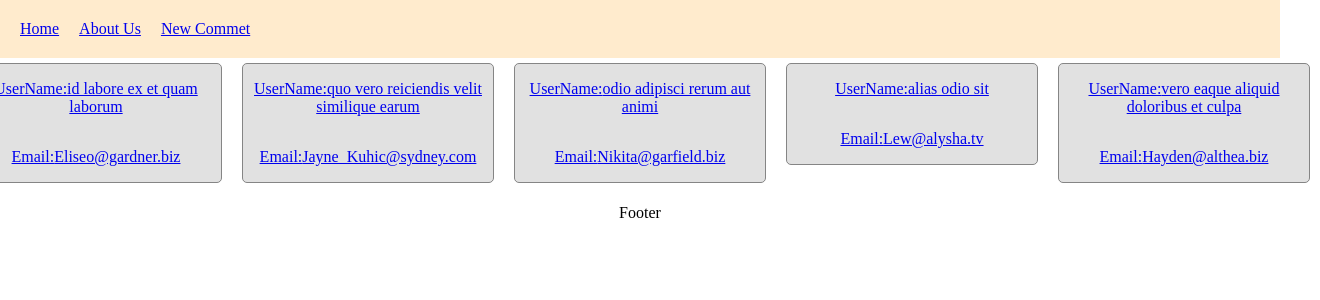
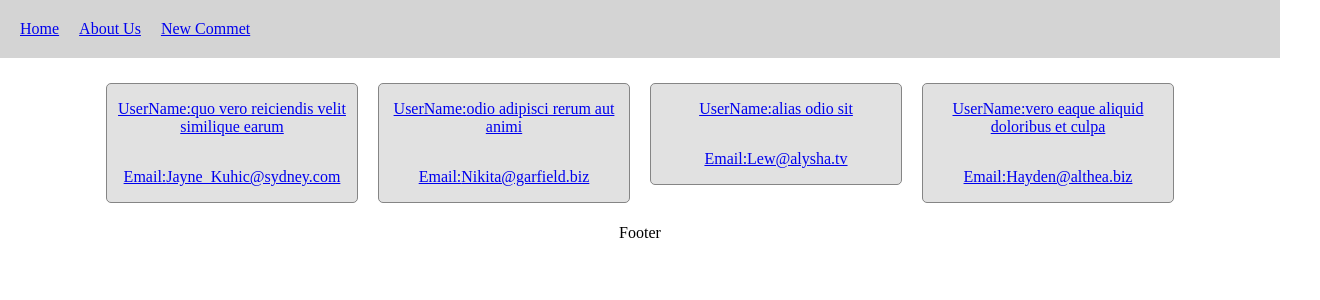
Before and after one commit to ZahraNejati79/http-app, a React (Create React App) app: page / in a window 1280 px wide. Shown: the top 300 px of the page, 1320 px wide, since content can reach past the window. Built offline with nearby package versions, Linux system fonts and the light colour scheme; data requests are answered from the project's data file.

Commit message:
dynamic routes and handlers

```diff
--- a/db.json
+++ b/db.json
@@ -1,12 +1,5 @@
 {
   "comments": [
-    {
-      "postId": 1,
-      "id": 1,
-      "name": "id labore ex et quam laborum",
-      "email": "Eliseo@gardner.biz",
-      "body": "laudantium enim quasi est quidem magnam voluptate ipsam eos tempora quo necessitatibus dolor quam autem quasi reiciendis et nam sapiente accusantium"
-    },
     {
       "postId": 1,
       "id": 2,
--- a/src/Component/FullComment/FullComment.jsx
+++ b/src/Component/FullComment/FullComment.jsx
@@ -4,7 +4,8 @@ import http from "../../services/httpServices";
 import { getOneComment } from "../../services/getOneCommentServices";
 import { deleteComment } from "../../services/deleteCommentServices";
 import { getAllcomments } from "../../services/getAllCommentServices";
-const FullComment = ({ setComment, match }) => {
+const FullComment = ({ match, history }) => {
+  console.log("history", history);
   const [selectCommet, setSelectComment] = useState(null);
   const commentId = match.params.id;
   useEffect(() => {
@@ -17,9 +18,7 @@ const FullComment = ({ setComment, match }) => {
   const deleteHandler = async (id) => {
     try {
       await deleteComment(id);
-      const { data } = await getAllcomments();
-      setSelectComment(null);
-      setComment(data);
+      history.push("/");
     } catch (error) {
       console.log(error);
     }
@@ -44,11 +43,13 @@ const FullComment = ({ setComment, match }) => {
   }
   if (selectCommet) {
     commentDetail = (
-      <div className={styles.fullComponent}>
-        <p>{selectCommet.name}</p>
-        <p>{selectCommet.email}</p>
-        <p>{selectCommet.body}</p>
-        <button onClick={() => deleteHandler(selectCommet.id)}>Delete</button>
+      <div className={styles.container}>
+        <div className={styles.fullComponent}>
+          <p>{selectCommet.name}</p>
+          <p>{selectCommet.email}</p>
+          <p>{selectCommet.body}</p>
+          <button onClick={() => deleteHandler(selectCommet.id)}>Delete</button>
+        </div>
       </div>
     );
   }
--- a/src/Component/FullComment/FullComment.module.css
+++ b/src/Component/FullComment/FullComment.module.css
@@ -6,6 +6,14 @@
   margin: 5px 10px;
   background-color: #e1e1e1;
   border: 1px solid rgb(133, 133, 133);
-  width: 500px;
+  width: 100%;
   border-radius: 5px;
+  padding: 30px 0px;
 }
+.container {
+  width: 100%;
+  margin-top: 20px;
+  display: flex;
+  justify-content: center;
+  align-items: center;
+}
--- a/src/Component/RouterComponents/Navigaation.module.css
+++ b/src/Component/RouterComponents/Navigaation.module.css
@@ -1,7 +1,7 @@
 .nav ul {
   display: flex;
   padding: 20px;
-  background-color: blanchedalmond;
+  background-color: rgb(212, 212, 212);
   margin: 0;
 }
 .nav ul li {
--- a/src/Container/DiscussComponent/DiscussComponent.jsx
+++ b/src/Container/DiscussComponent/DiscussComponent.jsx
@@ -7,7 +7,7 @@ import { toast } from "react-toastify";
 import { Link } from "react-router-dom";
 const DiscussComponent = () => {
   const [comment, setComment] = useState(null);
-  const [selectedCommentId, setSelectedCommentId] = useState(null);
+
   const [error, setError] = useState(false);
   useEffect(() => {
     // http
@@ -36,9 +36,6 @@ const DiscussComponent = () => {
   //     .then((res) => setComment(res.data))
   //     .catch((error) => console.log(error));
   // };
-  const selectComment = (id) => {
-    setSelectedCommentId(id);
-  };
 
   const errorHandler = () => {
     {
@@ -50,11 +47,7 @@ const DiscussComponent = () => {
       if (comment && !error) {
         commentError = comment.map((c) => (
           <Link to={`/comment/${c.id}`} key={c.id}>
-            <CommentC
-              name={c.name}
-              email={c.email}
-              clickHandler={() => selectComment(c.id)}
-            />
+            <CommentC name={c.name} email={c.email} />
           </Link>
         ));
       }
@@ -65,7 +58,7 @@ const DiscussComponent = () => {
 
   return (
     <div className={styles.discussComponent}>
-      <section>{errorHandler()}</section>
+      <section className={styles.container}>{errorHandler()}</section>
       {/* <section>
         <FullComment
           commentId={selectedCommentId}
--- a/src/Container/DiscussComponent/DiscussComponent.module.css
+++ b/src/Container/DiscussComponent/DiscussComponent.module.css
@@ -8,3 +8,6 @@
   display: flex;
   justify-content: center;
 }
+.container {
+  margin-top: 20px;
+}
--- a/src/Component/NewComment/NewComment.jsx
+++ b/src/pages/NewComment/NewComment.jsx
@@ -4,7 +4,7 @@ import http from "../../services/httpServices";
 import { getAllcomments } from "../../services/getAllCommentServices";
 import { addNewCommentService } from "../../services/addNewCommentservice";
 
-const NewComment = (props) => {
+const NewComment = ({ history }) => {
   const [comment, setComment] = useState({
     name: "",
     email: "",
@@ -16,8 +16,7 @@ const NewComment = (props) => {
   const AddCommentHandler = async () => {
     try {
       await addNewCommentService({ ...comment, postId: 10 });
-      const { data } = await getAllcomments();
-      props.setComment(data);
+      history.push("/");
     } catch (error) {
       console.log(error);
     }
--- a/src/pages/NewCommentPage.jsx
+++ /dev/null
@@ -1,7 +0,0 @@
-import NewComment from "../Component/NewComment/NewComment";
-
-const NewCommetPage = () => {
-  return <NewComment />;
-};
-
-export default NewCommetPage;
--- a/src/routes.jsx
+++ b/src/routes.jsx
@@ -1,15 +1,15 @@
 import FullComment from "./Component/FullComment/FullComment";
 import AboutUs from "./pages/AboutUs";
 import Home from "./pages/Home";
-import NewCommetPage from "./pages/NewCommentPage";
+import NewComment from "./pages/NewComment/NewComment";
 import NotFound from "./pages/NotFound";
 
 const routes = [
   { path: "/", component: Home, exact: true },
   { path: "/about-us", component: AboutUs },
   { path: "/comment/:id", component: FullComment },
+  { path: "/new-comment", component: NewComment },
   { component: NotFound },
-  { path: "/new-comment", component: NewCommetPage },
 ];
 
 export default routes;
```
Also changed, not shown: src/pages/NewComment/NewComment.module.css (renamed from src/Component/NewComment/NewComment.module.css).
